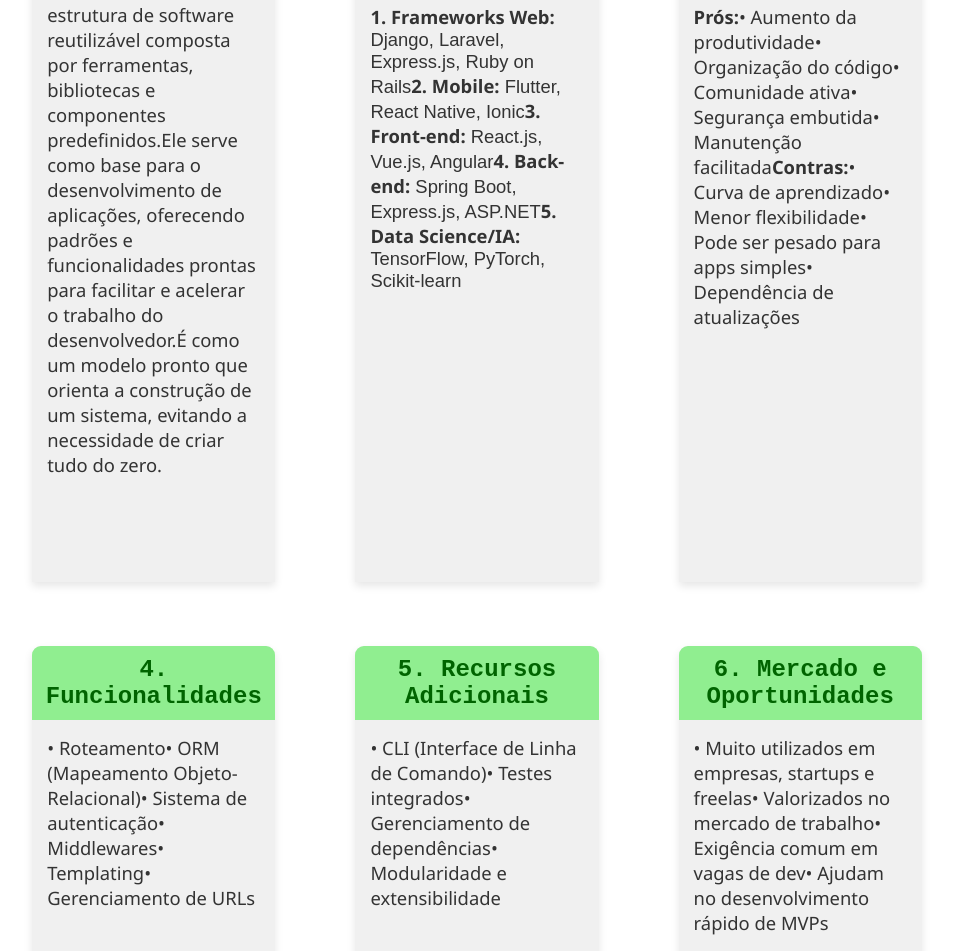
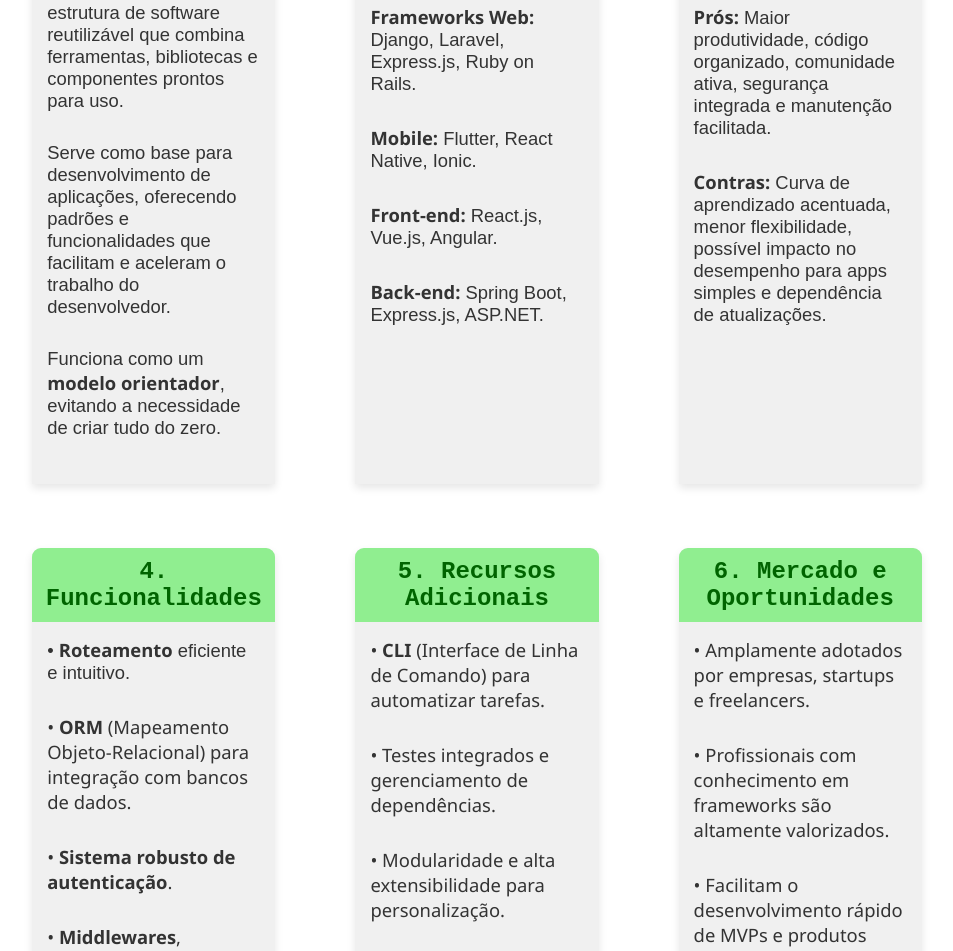
Before and after one commit to Bernardo1401/mini-wiki-tech, a Next.js app: page /framework in a window 1280 px wide. Shown: the part 341-1292 px from the top of the page, without its empty margins (163-1116 px from the left). Built offline with nearby package versions, Linux system fonts and the light colour scheme; a web font is replaced by a local one.

Commit message:
feat: add not found

```diff
--- a/src/app/framework/page.jsx
+++ b/src/app/framework/page.jsx
@@ -1,6 +1,7 @@
 import styles from "./framework.module.css";
 import Header from "../../componentes/Header/Header";
 import Card from "../../componentes/Card/Card";
+import Image from "next/image";
 
 export default function Framework() {
   return (
@@ -9,97 +10,50 @@
       <div className={styles.main}>
         <h1>FrameWorks</h1>
 
-        {/* Primeira linha de cards */}
         <div className={styles.cards}>
           <Card
             titulo="1. Definição"
-            info={
-              <>
-                <span>
-                  Um framework é uma estrutura de software reutilizável composta por ferramentas, bibliotecas e componentes predefinidos.
-                </span>
-
-                <span>
-                  Ele serve como base para o desenvolvimento de aplicações, oferecendo padrões e funcionalidades prontas para facilitar e acelerar o trabalho do desenvolvedor.
-                </span>
-                <span>
-                  É como um modelo pronto que orienta a construção de um sistema, evitando a necessidade de criar tudo do zero.
-                </span>
-              </>
-            }
+            info={<><strong>Framework</strong> é uma estrutura de software reutilizável que combina ferramentas, bibliotecas e componentes prontos para uso.</>}
+            info2={<>Serve como base para desenvolvimento de aplicações, oferecendo padrões e funcionalidades que facilitam e aceleram o trabalho do desenvolvedor.</>}
+            info3={<>Funciona como um <strong>modelo orientador</strong>, evitando a necessidade de criar tudo do zero.</>}
           />
 
           <Card
             titulo="2. Tipos de Frameworks"
-            info={
-              <>
-                <strong>1. Frameworks Web:</strong> Django, Laravel, Express.js, Ruby on Rails
-                <strong>2. Mobile:</strong> Flutter, React Native, Ionic
-                <strong>3. Front-end:</strong> React.js, Vue.js, Angular
-                <strong>4. Back-end:</strong> Spring Boot, Express.js, ASP.NET
-                <strong>5. Data Science/IA:</strong> TensorFlow, PyTorch, Scikit-learn
-              </>
-            }
+            info={<><strong>Frameworks Web:</strong> Django, Laravel, Express.js, Ruby on Rails.</>}
+            info2={<><strong>Mobile:</strong> Flutter, React Native, Ionic.</>}
+            info3={<><strong>Front-end:</strong> React.js, Vue.js, Angular.</>}
+            info4={<><strong>Back-end:</strong> Spring Boot, Express.js, ASP.NET.</>}
           />
 
           <Card
             titulo="3. Prós e Contras"
-            info={
-              <>
-                <strong>Prós:</strong>
-                <span>• Aumento da produtividade</span>
-                <span>• Organização do código</span>
-                <span>• Comunidade ativa</span>
-                <span>• Segurança embutida</span>
-                <span>• Manutenção facilitada</span>
-
-                <strong>Contras:</strong>
-                <span>• Curva de aprendizado</span>
-                <span>• Menor flexibilidade</span>
-                <span>• Pode ser pesado para apps simples</span>
-                <span>• Dependência de atualizações</span>
-              </>
-            }
+            info={<><strong>Prós:</strong> Maior produtividade, código organizado, comunidade ativa, segurança integrada e manutenção facilitada.</>}
+            info2={<><strong>Contras:</strong> Curva de aprendizado acentuada, menor flexibilidade, possível impacto no desempenho para apps simples e dependência de atualizações.</>}
           />
         </div>
 
         <div className={styles.cards2}>
           <Card
             titulo="4. Funcionalidades"
-            info={
-              <>
-                <span>• Roteamento</span>
-                <span>• ORM (Mapeamento Objeto-Relacional)</span>
-                <span>• Sistema de autenticação</span>
-                <span>• Middlewares</span>
-                <span>• Templating</span>
-                <span>• Gerenciamento de URLs</span>
-              </>
-            }
+            info={<>• <strong>Roteamento</strong> eficiente e intuitivo.</>}
+            info2={<span>• <strong>ORM</strong> (Mapeamento Objeto-Relacional) para integração com bancos de dados.</span>}
+            info3={<span>• <strong>Sistema robusto de autenticação</strong>.</span>}
+            info4={<span>• <strong>Middlewares</strong>, templating e gerenciamento de URLs.</span>}
           />
 
           <Card
             titulo="5. Recursos Adicionais"
-            info={
-              <>
-                <span>• CLI (Interface de Linha de Comando)</span>
-                <span>• Testes integrados</span>
-                <span>• Gerenciamento de dependências</span>
-                <span>• Modularidade e extensibilidade</span>
-              </>
-            }
+            info={<span>• <strong>CLI</strong> (Interface de Linha de Comando) para automatizar tarefas.</span>}
+            info2={<span>• Testes integrados e gerenciamento de dependências.</span>}
+            info3={<span>• Modularidade e alta extensibilidade para personalização.</span>}
           />
 
           <Card
             titulo="6. Mercado e Oportunidades"
-            info={
-              <>
-                <span>• Muito utilizados em empresas, startups e freelas</span>
-                <span>• Valorizados no mercado de trabalho</span>
-                <span>• Exigência comum em vagas de dev</span>
-                <span>• Ajudam no desenvolvimento rápido de MVPs</span>
-              </>
-            }
+            info={<span>• Amplamente adotados por empresas, startups e freelancers.</span>}
+            info2={<span>• Profissionais com conhecimento em frameworks são altamente valorizados.</span>}
+            info3={<span>• Facilitam o desenvolvimento rápido de MVPs e produtos escaláveis.</span>}
           />
         </div>
       </div>
```
Also changed, not shown: src/app/not-found.jsx (added, +19 -0 lines), src/app/not-found.module.css (added, +148 -0 lines).
